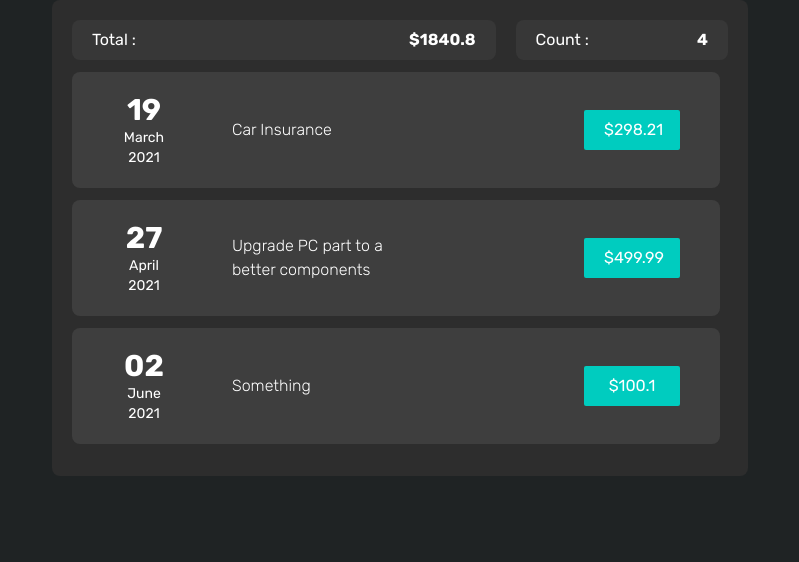
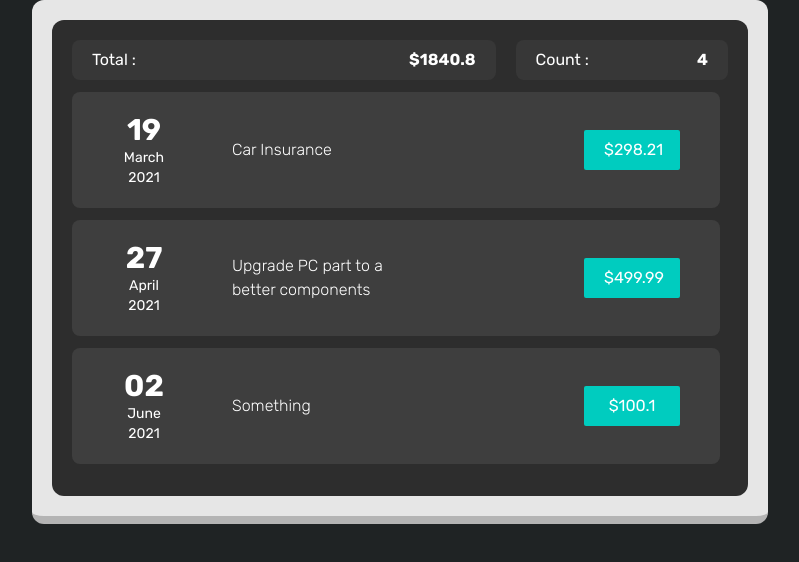
Before and after one commit to hanz-fr/react-expensetracker, a React (Create React App) app: page / in a window 1280 px wide. Shown: the top 562 px of the page, without its empty margins (240-1039 px from the left). Built offline with nearby package versions, Linux system fonts and the light colour scheme.

Commit message:
(components) : added container wrapping the black card

```diff
--- /dev/null
+++ b/src/components/Container.js
@@ -0,0 +1,12 @@
+function Container (props) {
+    /* default classname/styling for container */
+    const classes = 'p-5 rounded-xl border-[#B4B4B4] ' + props.className;
+
+    return (
+        <div className={classes}>
+            {props.children}
+        </div>
+    )
+}
+
+export default Container;
--- a/src/components/ExpenseItem.js
+++ b/src/components/ExpenseItem.js
@@ -2,7 +2,6 @@ import ExpenseDate from "./ExpenseDate";
 import Card from "./Card";
 
 function ExpenseItem(props) {
-
   /* Product Props */
   const title = props.title;
   const amount = props.amount;
@@ -13,13 +12,14 @@ function ExpenseItem(props) {
       <div className="flex justify-between px-10 py-5">
         {/* Date */}
         <div className="flex gap-14">
-          <ExpenseDate date={props.date}/>
+          <ExpenseDate date={props.date} />
           {/* Title */}
           <div className="my-auto">
             <p className="w-48 text-white text-base font-light">{title}</p>
           </div>
         </div>
-        <div className="mx-20"></div>{/* Spacer */}
+        <div className="mx-20"></div>
+        {/* Spacer */}
         {/* Price */}
         <div className="my-auto font-normal text-white bg-[#00CCBF] text-center px-5 py-2 w-24 rounded-sm">
           ${amount}
--- a/src/components/Expenses.js
+++ b/src/components/Expenses.js
@@ -1,6 +1,7 @@
 import ExpenseItem from "./ExpenseItem";
 import ExpenseTotal from "./ExpenseTotal";
 import ExpenseCount from "./ExpenseCount";
+import Container from "./Container";
 
 function Expenses(props) {
   /* Total amount of the expenses */
@@ -9,7 +10,8 @@ function Expenses(props) {
   }, 0);
 
   return (
-    <div className="bg-[#2D2D2D] p-5 rounded-lg">
+    <Container className="border-b-8 bg-[#E6E6E6]">
+      <Container className="bg-[#2D2D2D]">
         {/* Expenses Total and Count */}
         <div className="flex flex-row gap-5 justify-between">
           <ExpenseTotal total={sum} />
@@ -39,7 +41,8 @@ function Expenses(props) {
             date={props.items[3].date}
           />
         </div>
-    </div>
+      </Container>
+    </Container>
   );
 }
 
```
Lines whose indentation alone changed are shown as unchanged.
